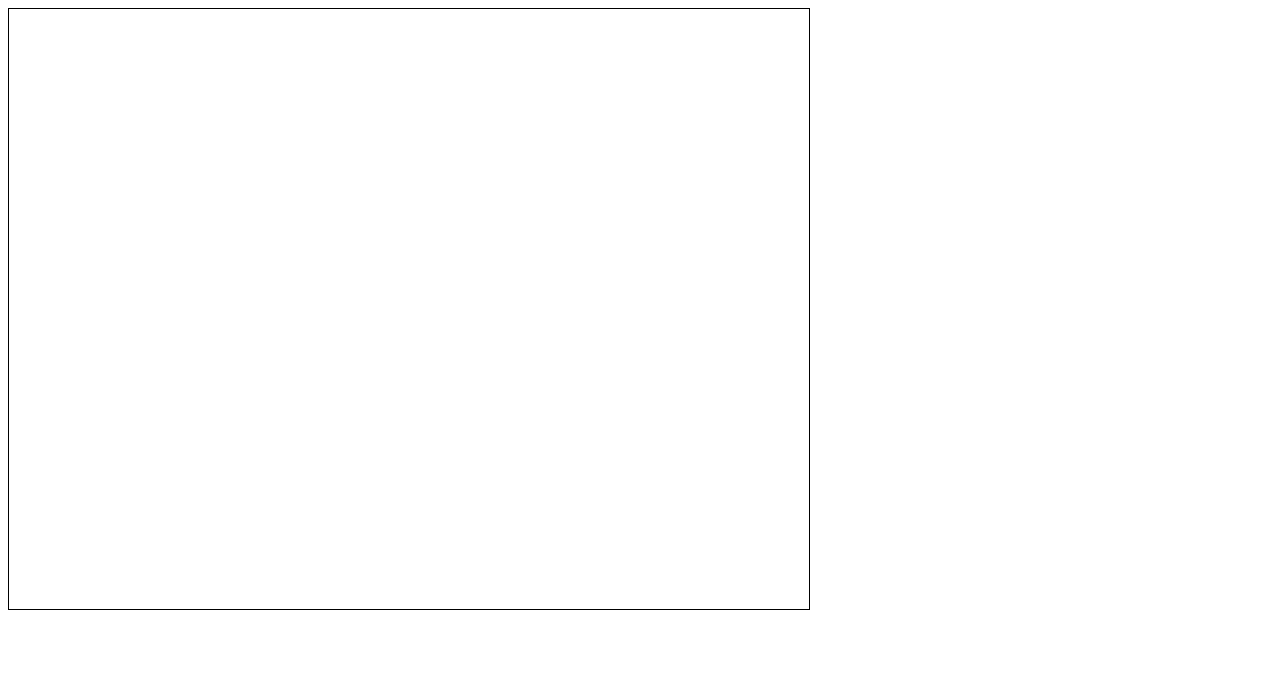
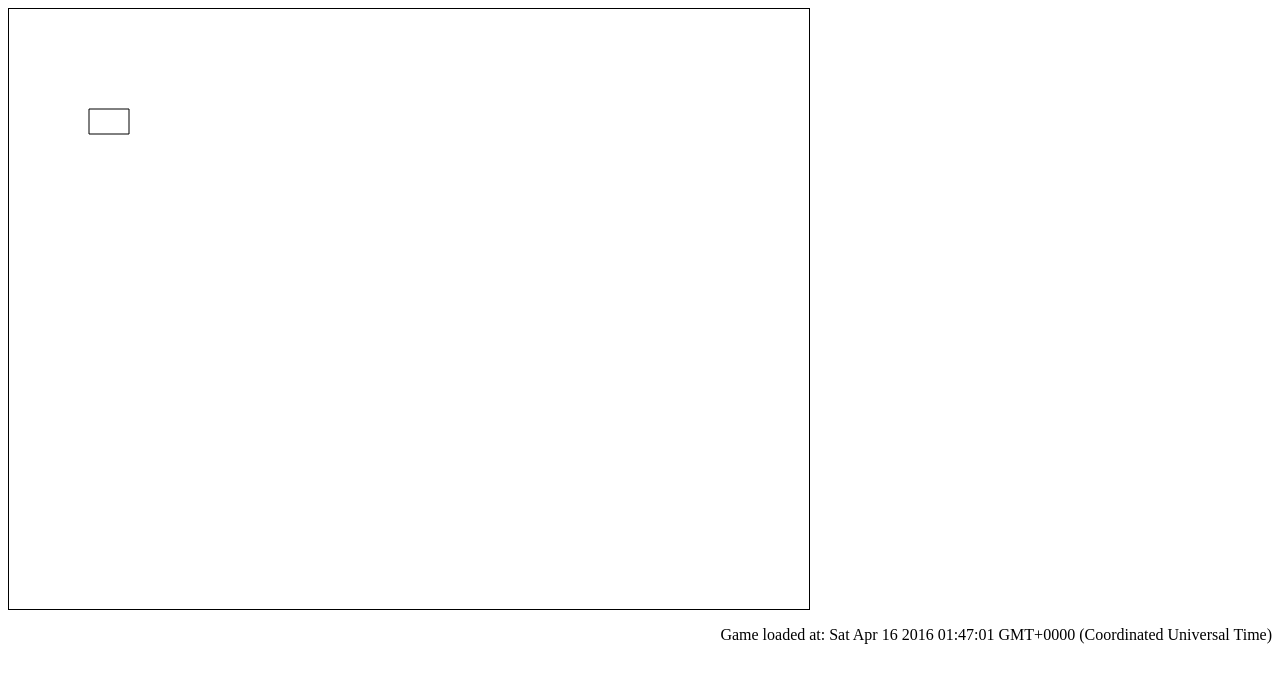
Before and after one commit to HeatherSoron/ludumdare-35, a plain HTML site: page index.html in a window 1280 px wide. Drawn offline with Linux system fonts and the light colour scheme.

Commit message:
Start playing around, and also add a timestamp because I'm recording video

```diff
--- a/index.html
+++ b/index.html
@@ -11,10 +11,16 @@ canvas {
 	/* by putting a border around the canvas, we can see where it is more easily */
 	border: 1px solid black;
 }
+#debug-info {
+	float: right;
+}
 
 		</style>
 	</head>
 	<body onload="init()">
 		<canvas id="game" width=800 height=600></canvas>
+		<div id="debug-info">
+			<p id="time"></p>
+		</div>
 	</body>
 </html>
--- a/js/init.js
+++ b/js/init.js
@@ -5,6 +5,8 @@ function init() {
 	// setupGameWorld and runGame may need to be defined on a per-game basis
 	setupGameWorld();
 	setInterval(runGame, 1000 / 30);
+
+	document.getElementById('time').innerText = "Game loaded at: " + new Date();
 }
 
 function initializeCanvas() {
--- a/js/main.js
+++ b/js/main.js
@@ -41,15 +41,17 @@ function renderGame() {
 	// clear the screen before drawing the next frame. Otherwise, each frame would be drawn on top of the last one, which is good for a painting program, but not good for a game
 	clearScreen();
 
-	// put code in here which handles rendering the game (drawing the player, etc.)
+	var top = 100;
+	var height = 25;
+	var bottom = top + height;
+	var hMid = 100;
+	var width = 40;
 
-	// example code below (commented out)
-/*
-	ctx.fillStyle = 'rgb(0, 0, 0,)';
-	var halfWidth = game.playerWidth / 2;
-	var halfHeight = game.playerHeight / 2;
-	ctx.fillRect(game.playerCenter.x - halfWidth, game.playerCenter.y - halfHeight, game.playerWidth, game.playerHeight);
-*/
+	ctx.beginPath();
+
+	ctx.rect(hMid - width/2, top, width, height);
+
+	ctx.stroke();
 }
 
 function clearScreen() {
```
